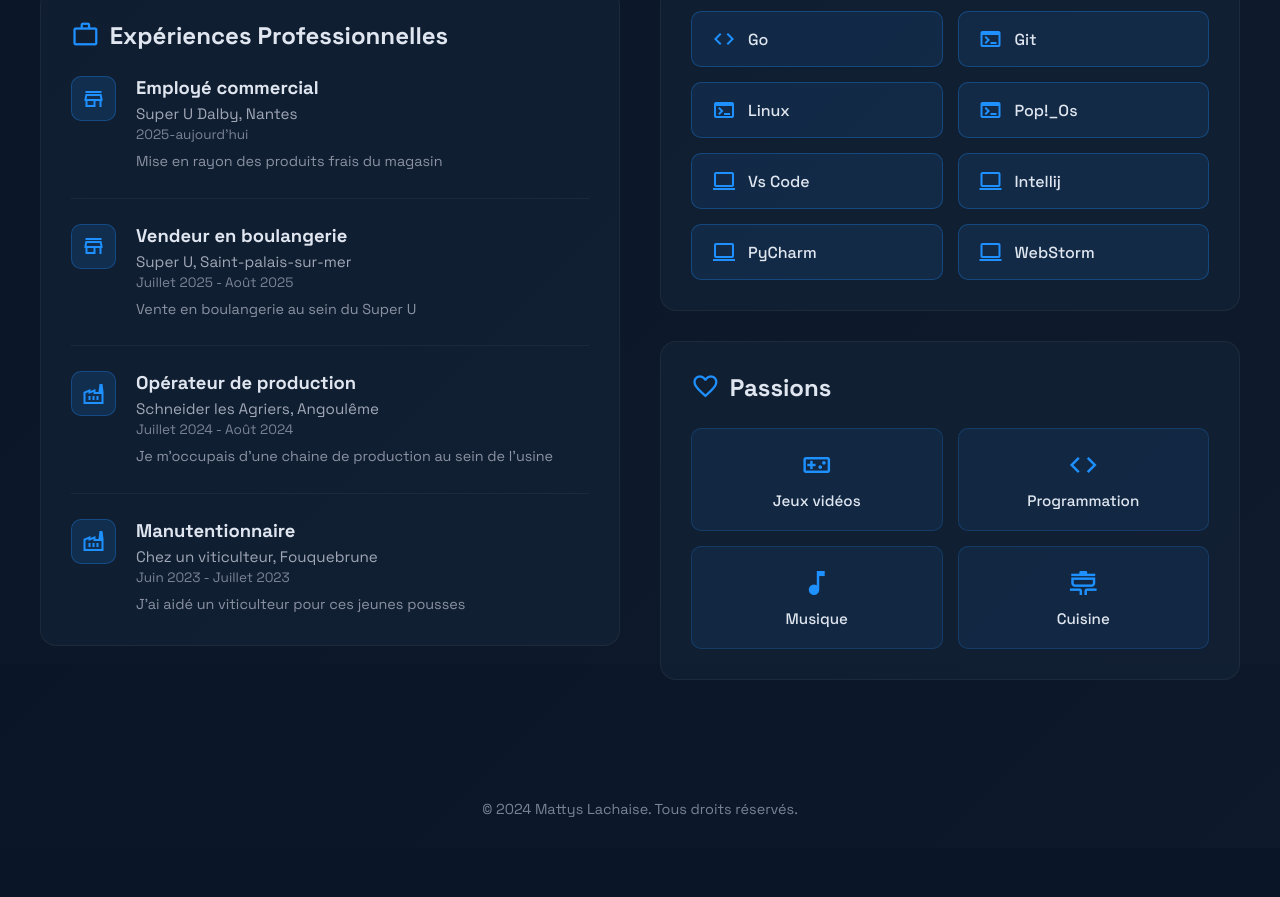
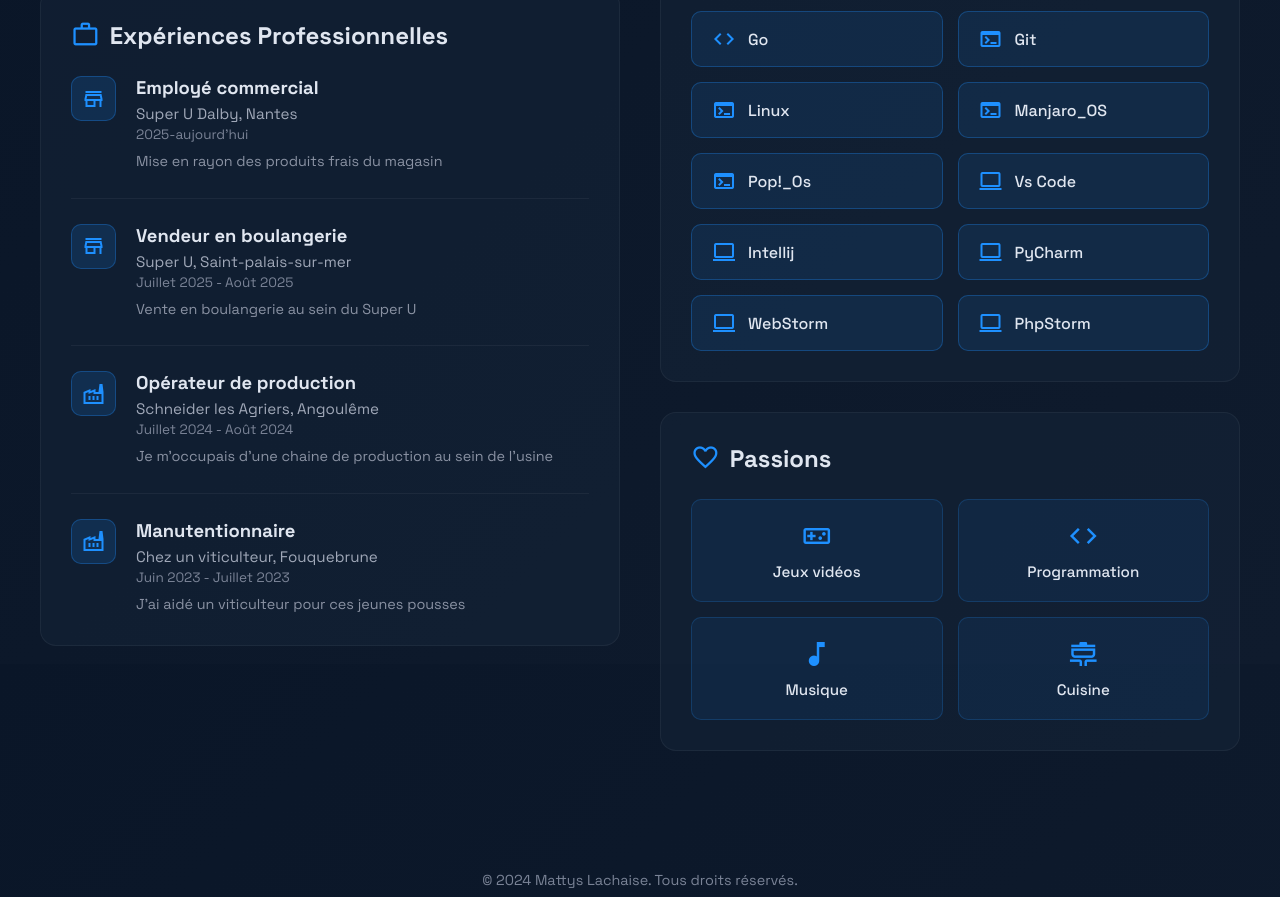
Before and after one commit to KoThek64/New_Portfolio, a website: page HTML/About.html in a window 1280 px wide. Shown: the part 936-1833 px from the top of the page. Before the commit the page ends 1784 px from the top, so only its background shows below. Drawn offline with nearby package versions, Linux system fonts and the light colour scheme.

Commit message:
Ajout et changement d'informations

```diff
--- a/HTML/About.html
+++ b/HTML/About.html
@@ -194,6 +194,10 @@
                         </div>
                         <div class="skill-item">
                             <span class="material-symbols-outlined">terminal</span>
+                            <span class="skill-name">Manjaro_OS</span>
+                        </div>
+                        <div class="skill-item">
+                            <span class="material-symbols-outlined">terminal</span>
                             <span class="skill-name">Pop!_Os</span>
                         </div>
                         <div class="skill-item">
@@ -211,6 +215,10 @@
                         <div class="skill-item">
                             <span class="material-symbols-outlined">laptop</span>
                             <span class="skill-name">WebStorm</span>
+                        </div>
+                        <div class="skill-item">
+                            <span class="material-symbols-outlined">laptop</span>
+                            <span class="skill-name">PhpStorm</span>
                         </div>
 
                     </div>
```
Also changed, not shown: index.html (+1 -1 lines).
